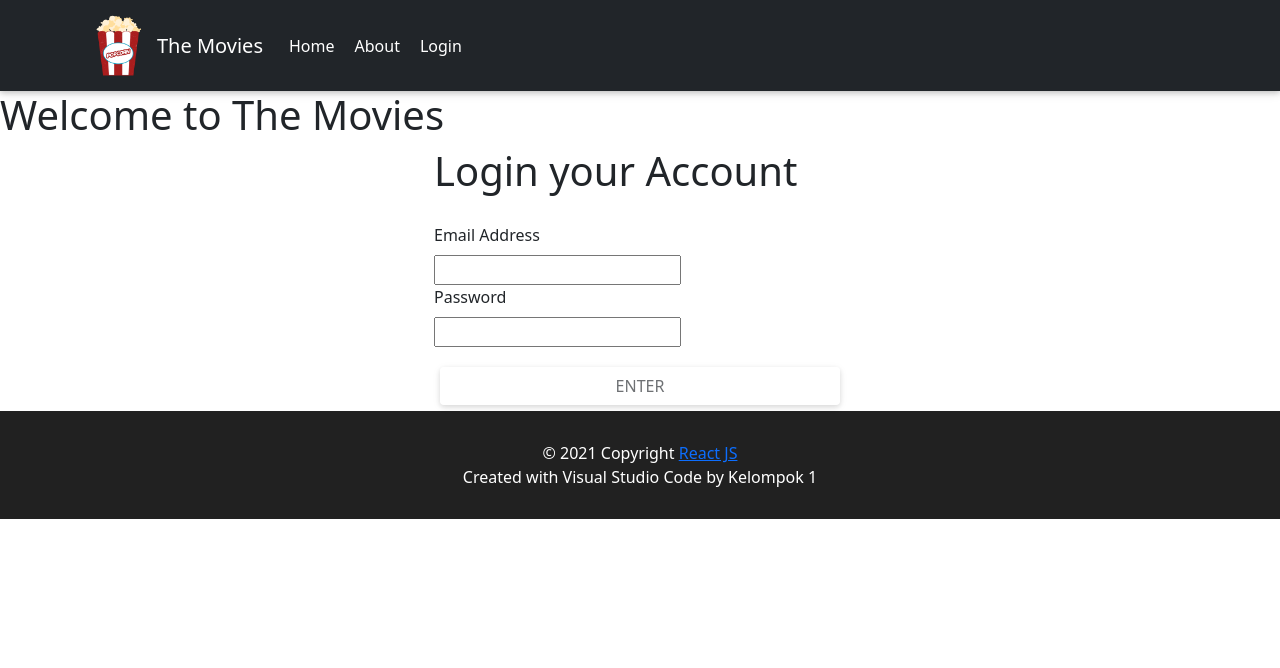
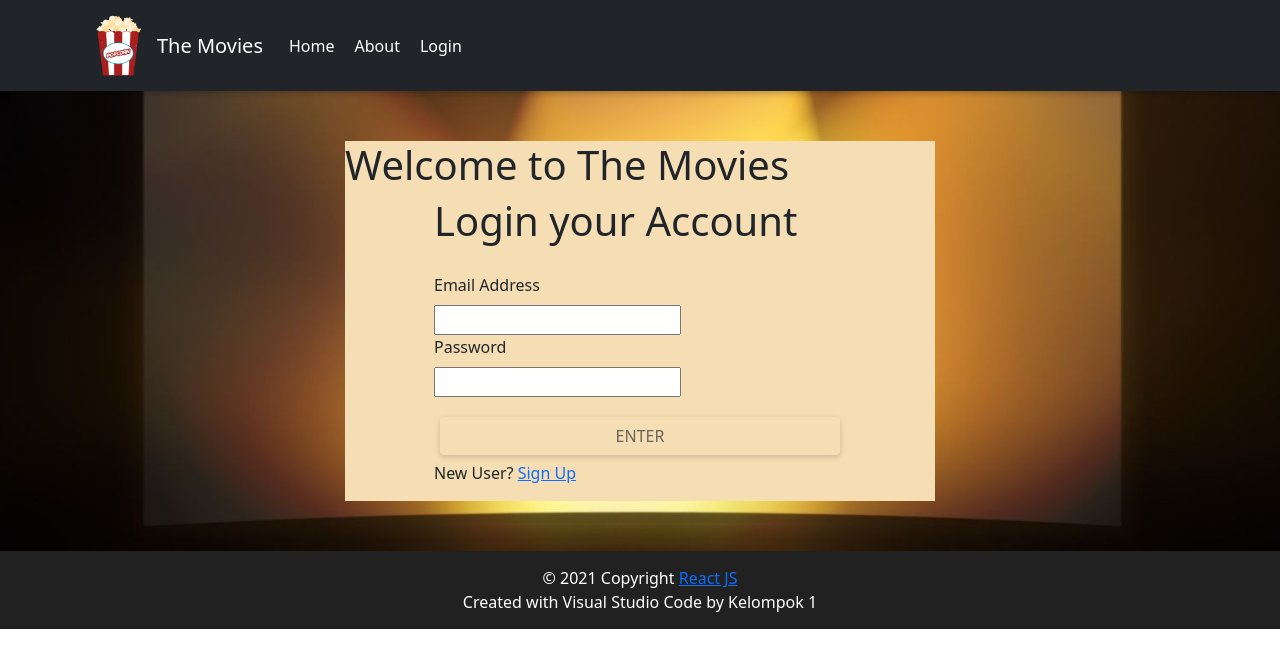
Before and after one commit to PTP-JR/kel-1, a React (Create React App) app: page /login in a window 1280 px wide. Shown: the top 668 px of the page. Built offline with nearby package versions, Linux system fonts and the light colour scheme.

Commit message:
commit on 'firsty'

```diff
--- a/src/App.css
+++ b/src/App.css
@@ -2,7 +2,7 @@ Footer{
   background-color:#212121;
   color: white;
   text-align: center;
-  padding: 30px;
+  padding: 15px;
 }
 
 .link-navigasi{
--- a/src/components/Login.css
+++ b/src/components/Login.css
@@ -20,3 +20,18 @@ form {
     flex-wrap: wrap;
     align-content: center;
 }
+
+.login-page{
+    width: 100%;
+    padding: 50px;
+    background-size: cover;
+    background-repeat: no-repeat;
+    background-image: url("/src/assets/movies2.jpg");
+}
+
+.kotak-masuk{
+    width: 50%;
+    background-color: wheat;
+    margin: auto;
+
+}
--- a/src/components/Login.js
+++ b/src/components/Login.js
@@ -40,6 +40,7 @@ function Login() {
     }
 
     return (
+        <div className="login-page">
         <div className="kotak-masuk">
             <h1>Welcome to The Movies</h1>
             <form>
@@ -66,8 +67,9 @@ function Login() {
                 </div>
 
                 <button onClick={handleSubmit} className="btn" disabled={!validLogin()}>Enter</button>
-
+                <p>New User? <Link to="/sign-up">Sign Up</Link></p>
             </form>
+        </div>
         </div>
     )
 }
```
